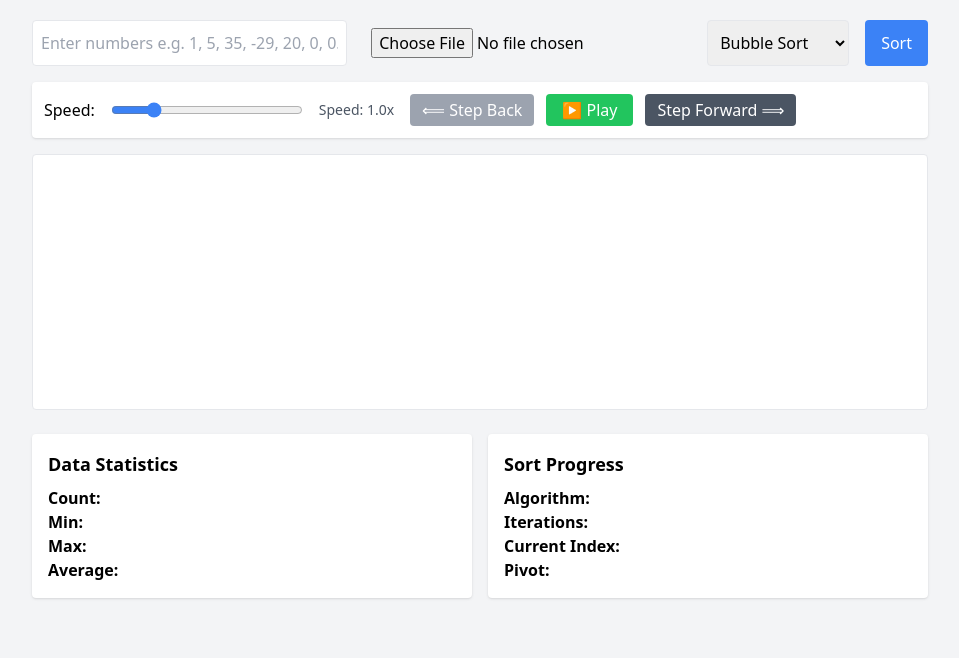
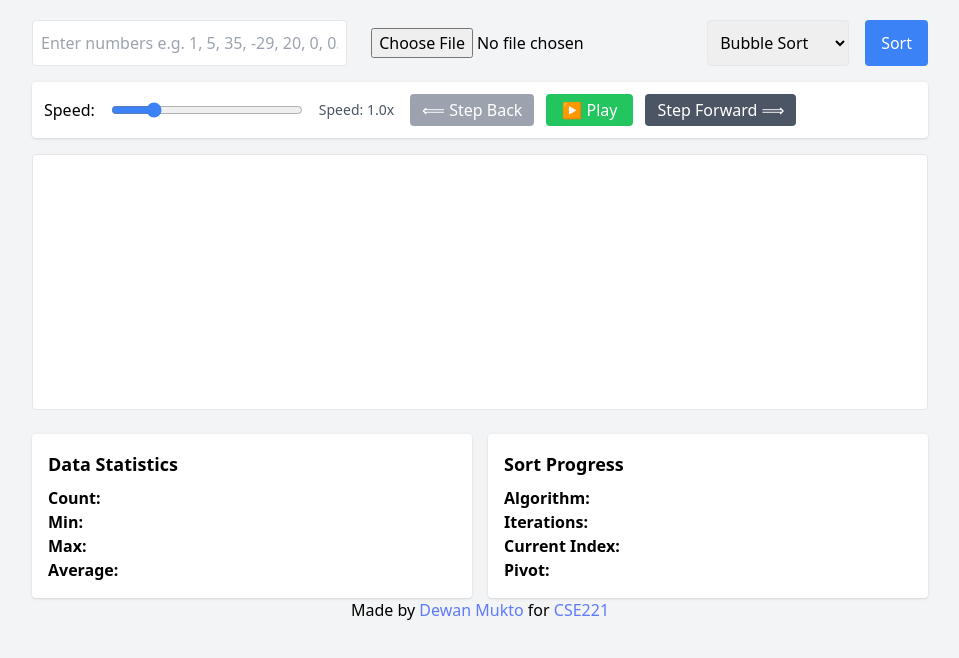
Before and after one commit to dwmk/sorting-visualizer, a plain HTML site: page index.html in a window 1280 px wide. Shown: the part 64-722 px from the top of the page, without its empty margins (160-1119 px from the left). Drawn offline with nearby package versions, Linux system fonts and the light colour scheme.

Commit message:
footer credits added

```diff
--- a/index.html
+++ b/index.html
@@ -426,6 +426,7 @@ function draw(data, highlighted = []) {
   }
 </script>
 
+  <footer><center>Made by <a href="https://dewanmukto.github.io/v2" target="_blank"><font color="#5e7bfd">Dewan Mukto</font></a> for <a href="https://cse.sds.bracu.ac.bd/course/view/CSE221" target="_blank"><font color="#5e7bfd">CSE221</font></a></center></footer>
 
 </body>
 
```
